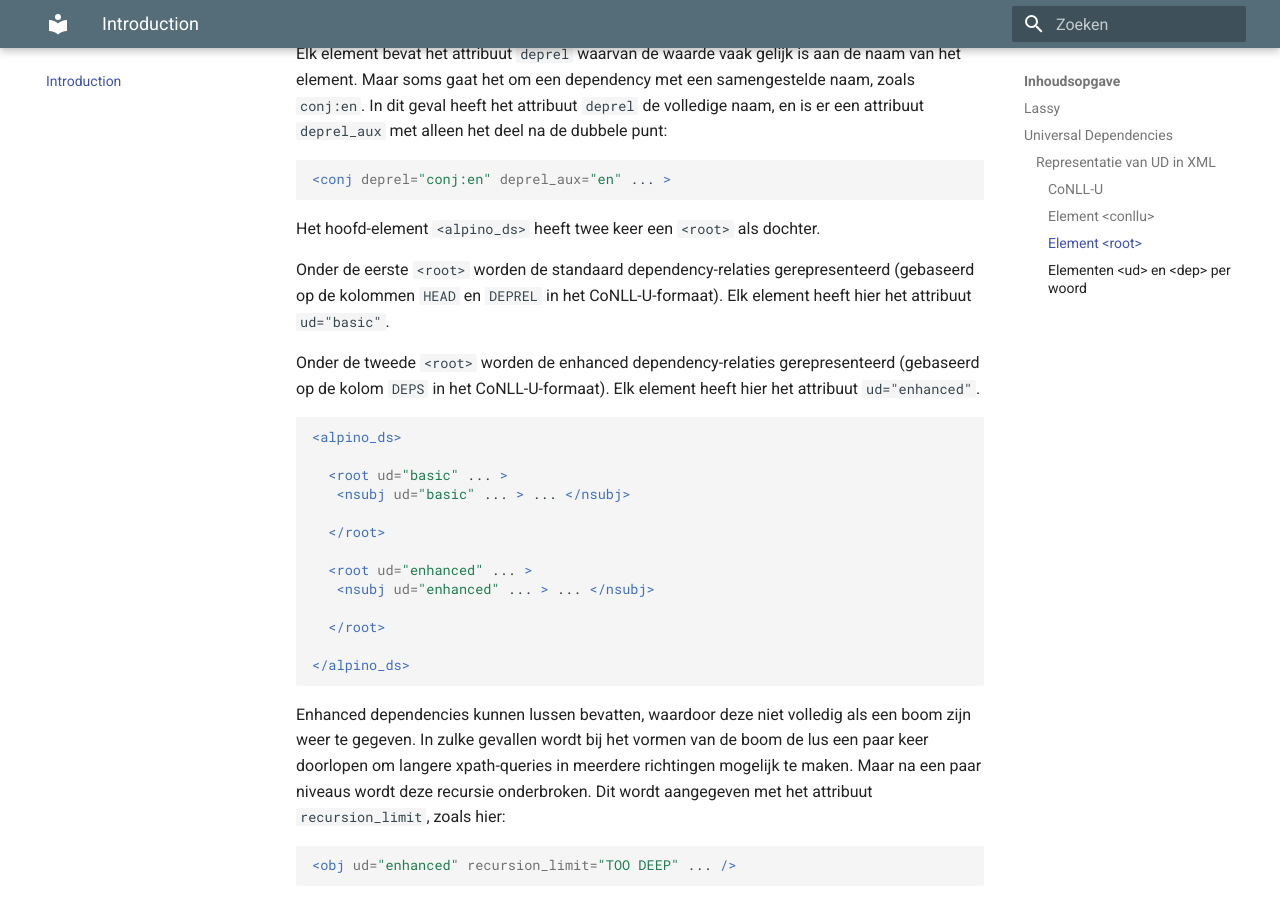
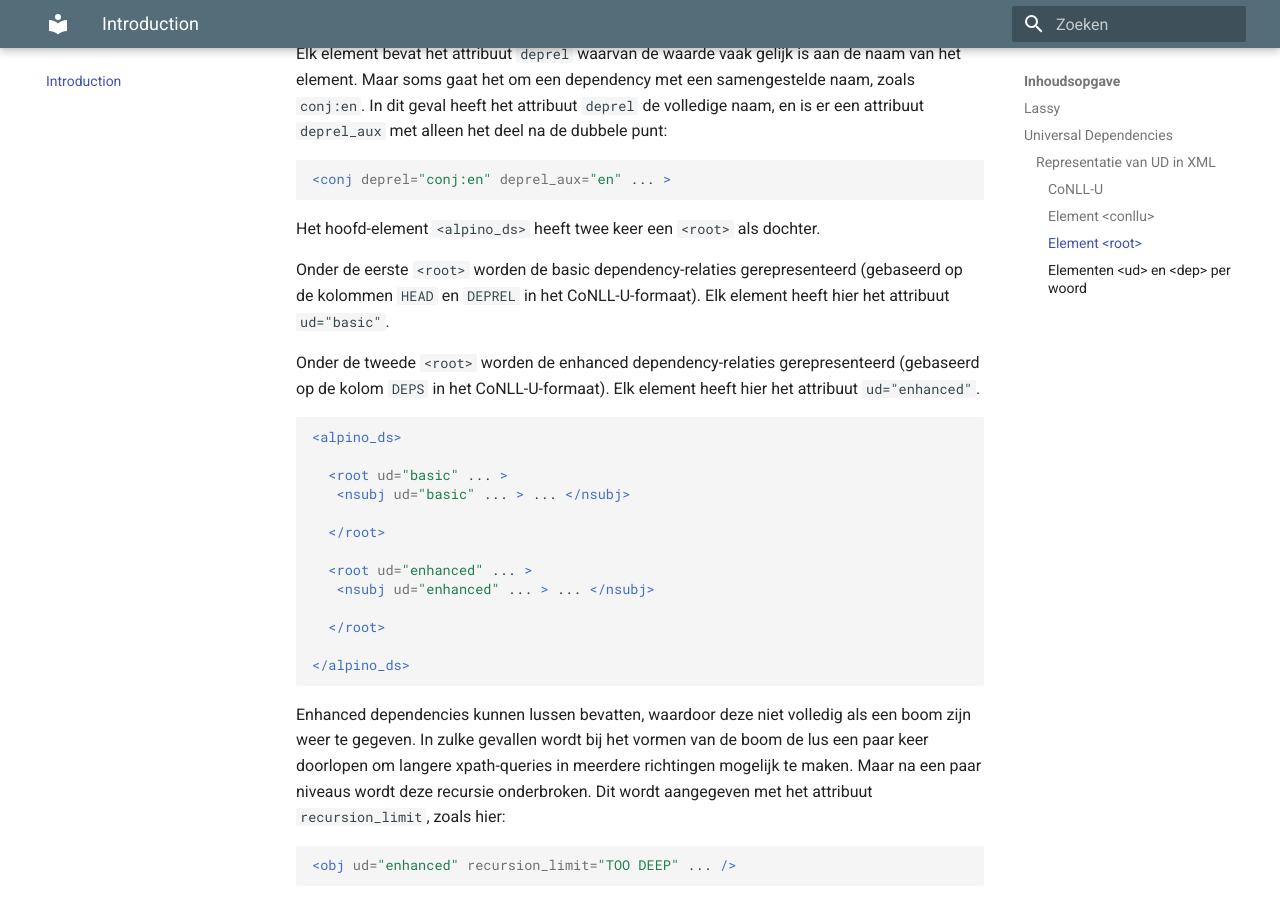
Before and after one commit to rug-compling/alud-docs, an MkDocs documentation site: the page built from docs/index.md, in a window 1280 px wide and 900 px high, scrolled down 1472 px. Built offline with MkDocs 1.6.1 and Material for MkDocs 9.7.7, drawn with Linux system fonts in a browser that asks for light colours; some of the changed text lies outside the part shown.

Commit message:
inleiding: standaard -> basic

```diff
--- a/docs/index.md
+++ b/docs/index.md
@@ -80,7 +80,7 @@ attribuut `deprel` de volledige naam, en is er een attribuut
 Het hoofd-element `<alpino_ds>` heeft twee keer een `<root>` als dochter.
 
 Onder
-de eerste `<root>` worden de standaard dependency-relaties
+de eerste `<root>` worden de basic dependency-relaties
 gerepresenteerd (gebaseerd op de kolommen `HEAD` en `DEPREL` in het
 CoNLL-U-formaat). Elk element heeft hier het attribuut `ud="basic"`.
 
@@ -303,7 +303,7 @@ Alles tezamen wordt het volgende voorbeeld als volgt in XML gerepresenteerd:
 
 ![boom](storm-regen-tree.png)
 
-Standaard dependency-relaties:
+Basic dependency-relaties:
 
 ![UD](storm-regen-ud.png)
 
```
